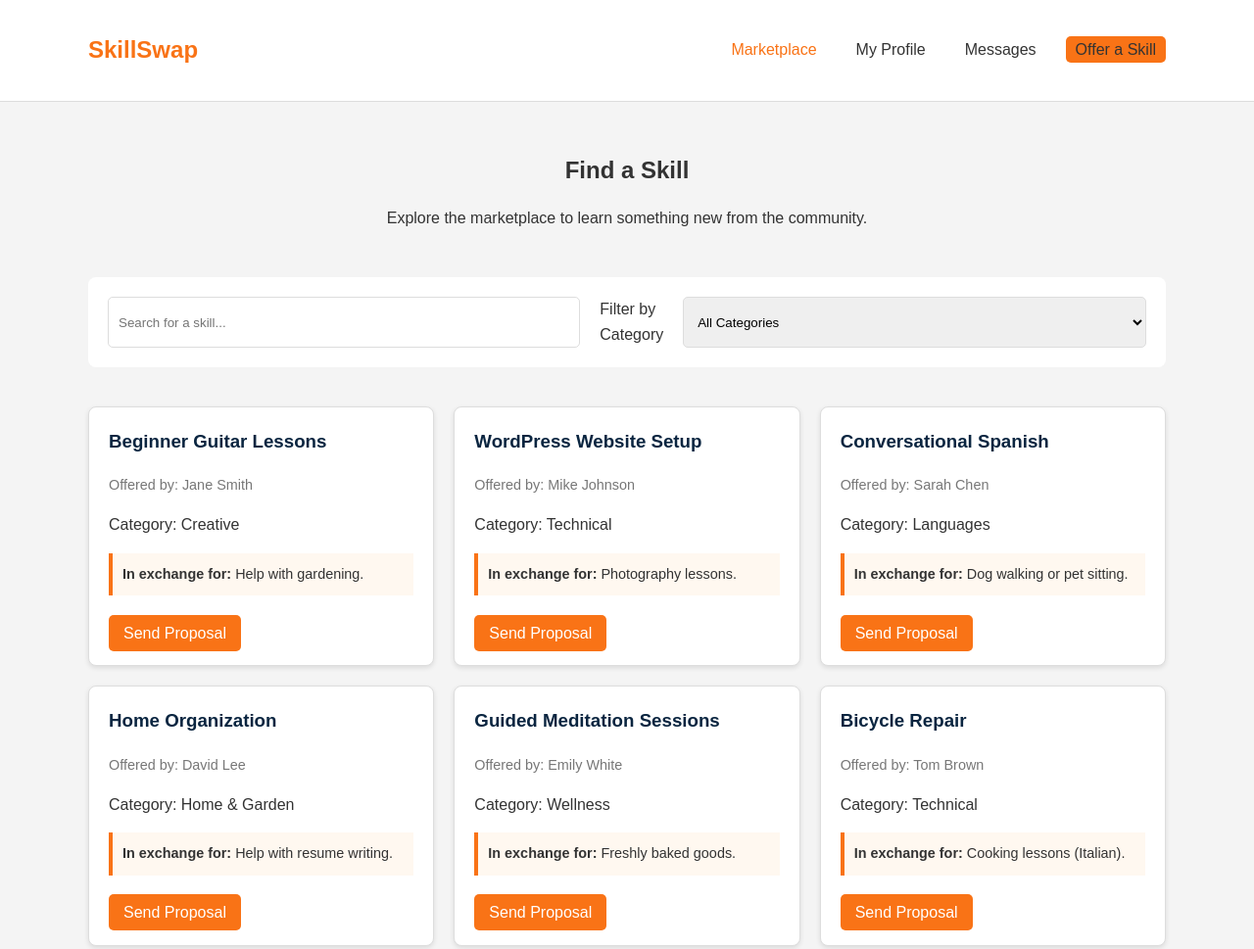
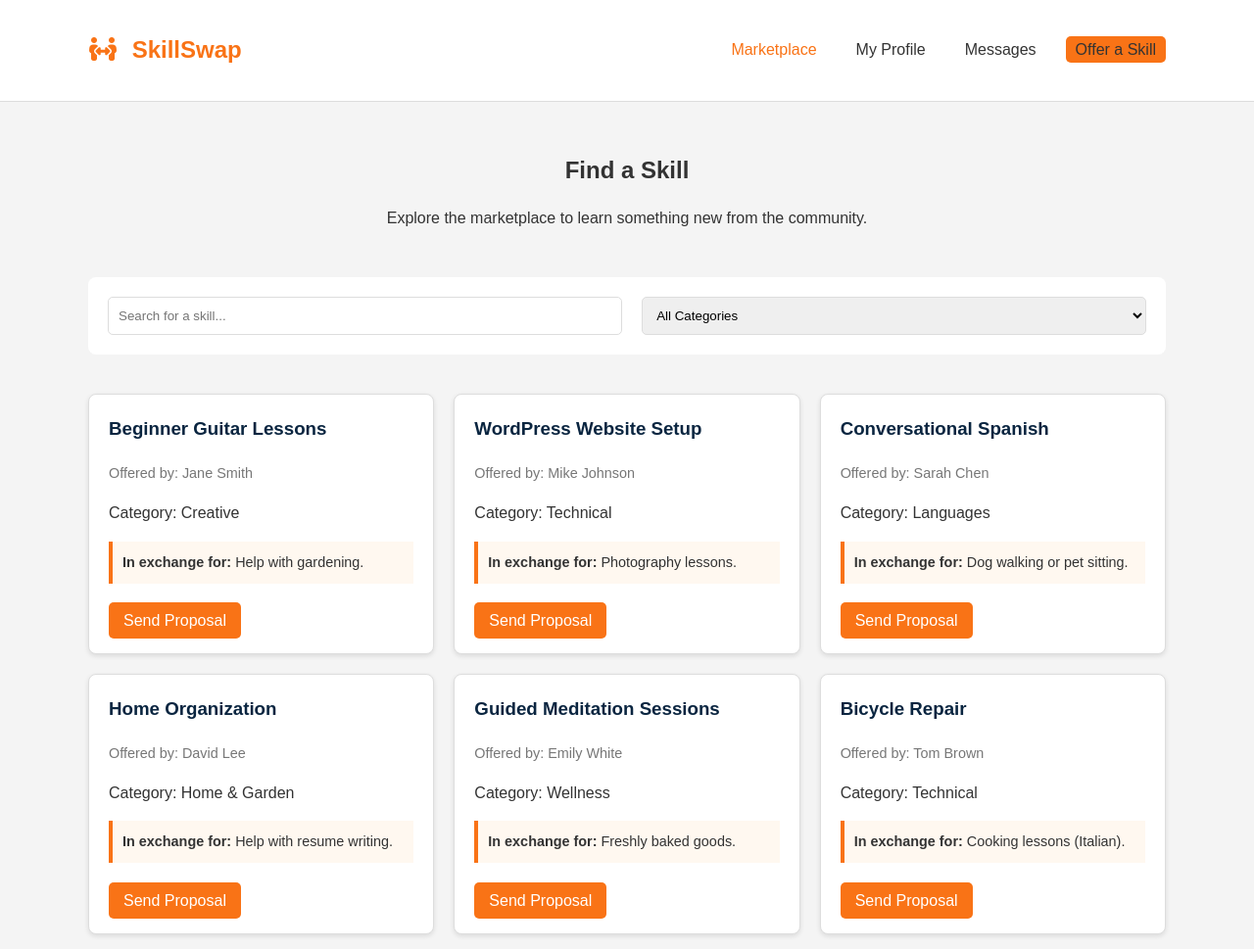
Before and after one commit to Lessa-github/SkillSwap-project, a plain HTML site: page index.html in a window 1280 px wide. Shown: the top 969 px of the page at 98% size. Drawn offline with Linux system fonts and the light colour scheme.

Commit message:
Font Awesome for icons

```diff
--- a/css/style.css
+++ b/css/style.css
@@ -195,3 +195,6 @@ body {
 .hidden {
     display: none;
 }
+.logo i {
+    margin-right: 8px;
+}
--- a/index.html
+++ b/index.html
@@ -11,13 +11,15 @@
     <title>SkillSwap - Marketplace</title>
     <!-- Link to the CSS file -->
     <link rel="stylesheet" href="css/style.css">
+    <!-- Link to Font Awesome for icons -->
+    <link rel="stylesheet" href="https://cdnjs.cloudflare.com/ajax/libs/font-awesome/6.5.1/css/all.min.css">
 </head>
 
 <body>
 
     <header class="main-header">
         <div class="container">
-            <h1 class="logo">SkillSwap</h1>
+            <h1 class="logo"><i class="fas fa-people-arrows"></i> SkillSwap</h1>
             <nav class="main-nav">
                 <ul>
                     <li><a href="index.html" class="active">Marketplace</a></li>
```
Also changed, not shown: messages.html (+2 -1 lines), offer.html (+2 -1 lines), profile.html (+2 -1 lines).
